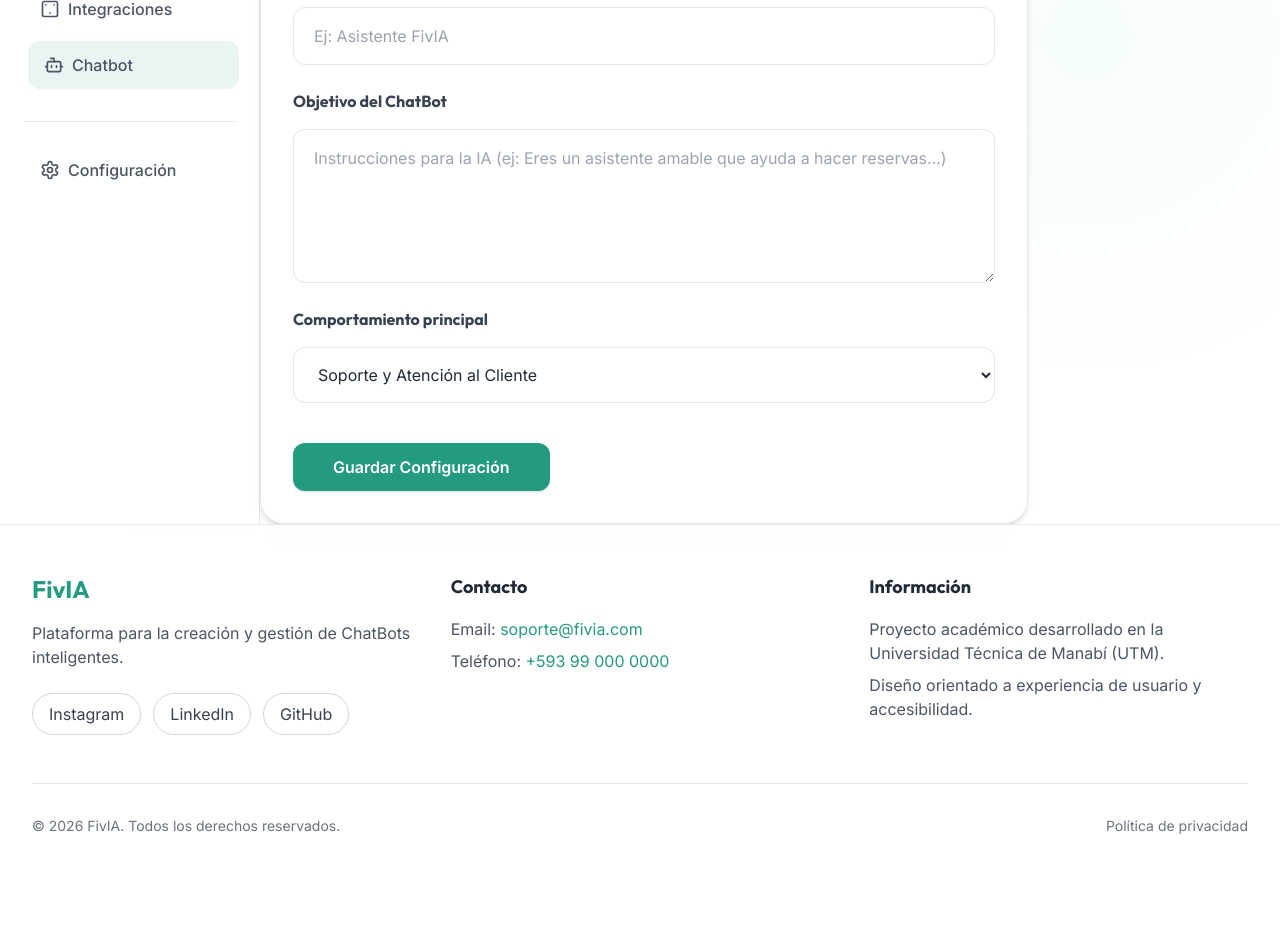
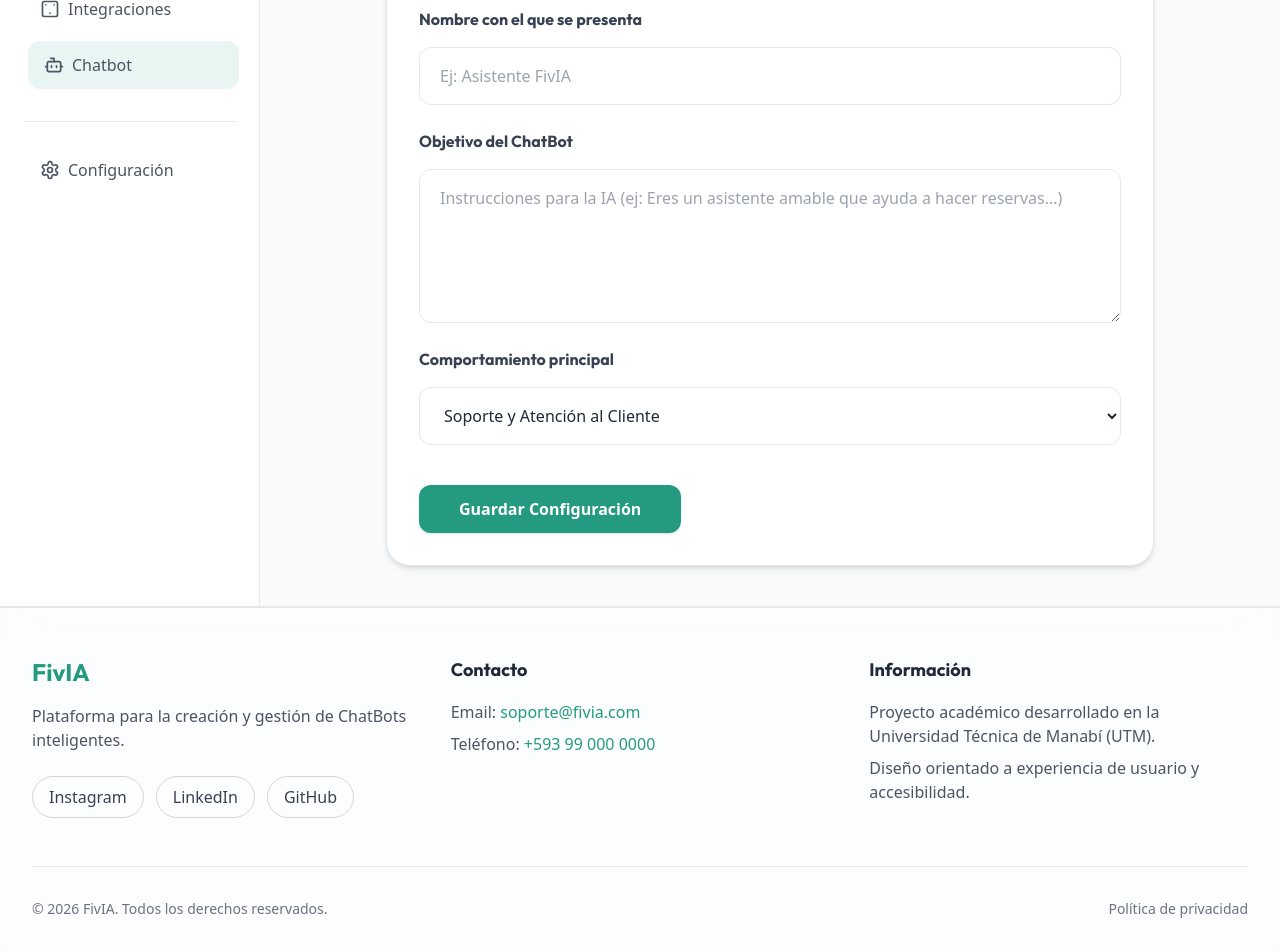
Before and after one commit to SteimberAZ/FivIA-Front, an Angular app: page /chatbot-management in a window 1280 px wide. Shown: the part 326-1278 px from the top of the page. Before the commit the page ends 1210 px from the top, so only its background shows below. Built offline with nearby package versions, Linux system fonts and the light colour scheme; no server answers.

Commit message:
Center all module contents and push footer to the bottom of the viewport

```diff
--- a/src/app/app.component.html
+++ b/src/app/app.component.html
@@ -1,8 +1,15 @@
-<app-header></app-header>
-<div class="flex flex-col md:flex-row min-h-[85vh] w-full">
-  <app-sidebar class="w-full md:w-[260px] flex-shrink-0"></app-sidebar>
-  <main id="dashboard" class="flex-1 w-full relative">
-    <router-outlet></router-outlet>
-  </main>
+<div class="flex flex-col min-h-screen w-full bg-slate-50 dark:bg-slate-950 text-gray-800 dark:text-slate-100 font-sans transition-colors duration-300">
+  <app-header></app-header>
+
+  <div class="flex-1 flex flex-col md:flex-row w-full">
+    <app-sidebar class="w-full md:w-[260px] flex-shrink-0 border-r border-gray-200 dark:border-white/10"></app-sidebar>
+
+    <main id="dashboard" class="flex-1 w-full relative p-6 md:p-10 flex flex-col items-center justify-start min-w-0">
+      <div class="w-full max-w-6xl mx-auto flex-1 flex flex-col justify-start">
+        <router-outlet></router-outlet>
+      </div>
+    </main>
+  </div>
+
+  <app-footer class="mt-auto shrink-0 border-t border-gray-200 dark:border-white/10"></app-footer>
 </div>
-<app-footer></app-footer>
--- a/src/app/features/chatbot-management/chatbot-management.component.html
+++ b/src/app/features/chatbot-management/chatbot-management.component.html
@@ -3,7 +3,7 @@
         <h2 class="text-3xl md:text-4xl font-bold font-outfit text-gray-800 dark:text-slate-100">Configuración de tu Chatbot</h2>
     </div>
 
-    <div class="glass-card p-8 rounded-3xl border border-gray-200 dark:border-white/10 max-w-3xl">
+    <div class="glass-card p-8 rounded-3xl border border-gray-200 dark:border-white/10 max-w-3xl mx-auto">
         <div class="flex items-center justify-between mb-8 pb-6 border-b border-gray-100 dark:border-white/10">
             <div>
                 <h3 class="text-xl font-bold font-outfit text-gray-800 dark:text-slate-100">Estado de la IA</h3>
```
